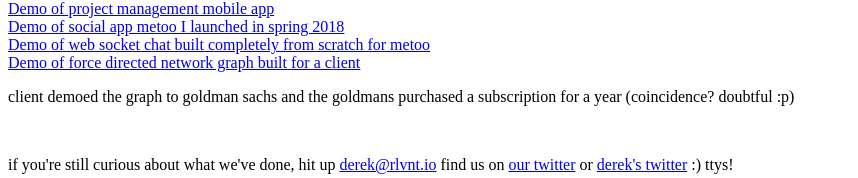
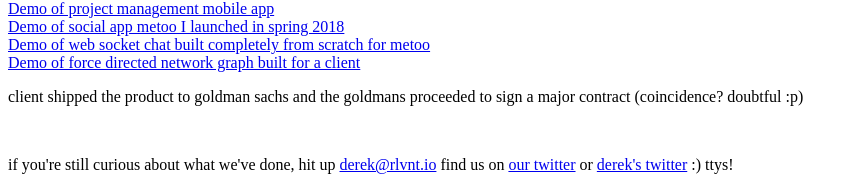
Before and after one commit to rlvntdev/portfolio, a website: page index.html in a window 1280 px wide. Shown: the part 134-312 px from the top of the page, without its empty margins (0-858 px from the left). Drawn offline with Linux system fonts and the light colour scheme.

Commit message:
updated description for goldman project

```diff
--- a/index.html
+++ b/index.html
@@ -26,7 +26,7 @@
 				Demo of force directed network graph built for a client
 			</a>
 			<p>
-				client demoed the graph to goldman sachs and the goldmans purchased a subscription for a year (coincidence? doubtful :p)
+				client shipped the product to goldman sachs and the goldmans proceeded to sign a major contract (coincidence? doubtful :p)
 			</p>
 			<br/>
 		<p>
```
